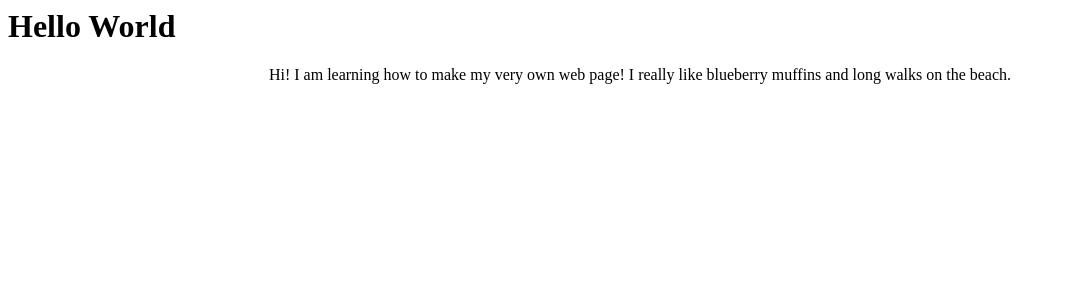
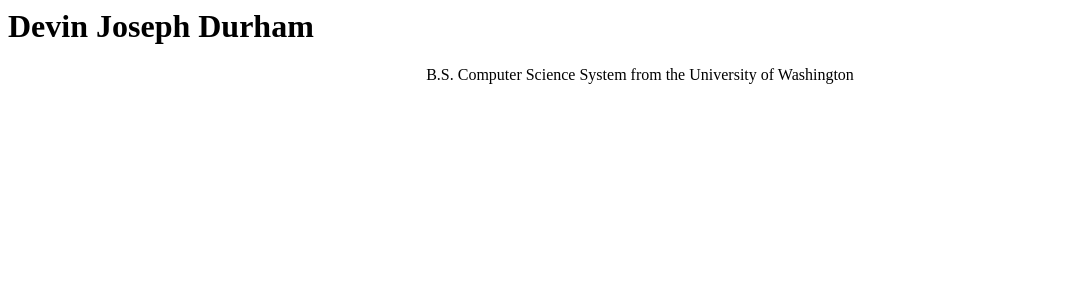
Before and after one commit to devlontechron/PersonalWebsite, a Jekyll site: the page index.html, which Jekyll copies as it is, in a window 1280 px wide. Shown: the top 300 px of the page, without its empty margins (0-1065 px from the left). Built offline with Jekyll 4.4.1, drawn with Linux system fonts in a browser that asks for light colours.

Commit message:
Update index.html

```diff
--- a/index.html
+++ b/index.html
@@ -3,12 +3,10 @@
 p {
     text-align: center;
 }
+
 </style>
 
 
-<h1>Hello World</h1>
+<h1>Devin Joseph Durham</h1>
 
-<p>Hi! I am learning how to make
-my very own web page! I really like
-blueberry muffins and long walks on
-the beach.</p>
+<p>B.S. Computer Science System from the University of Washington</p>
```
